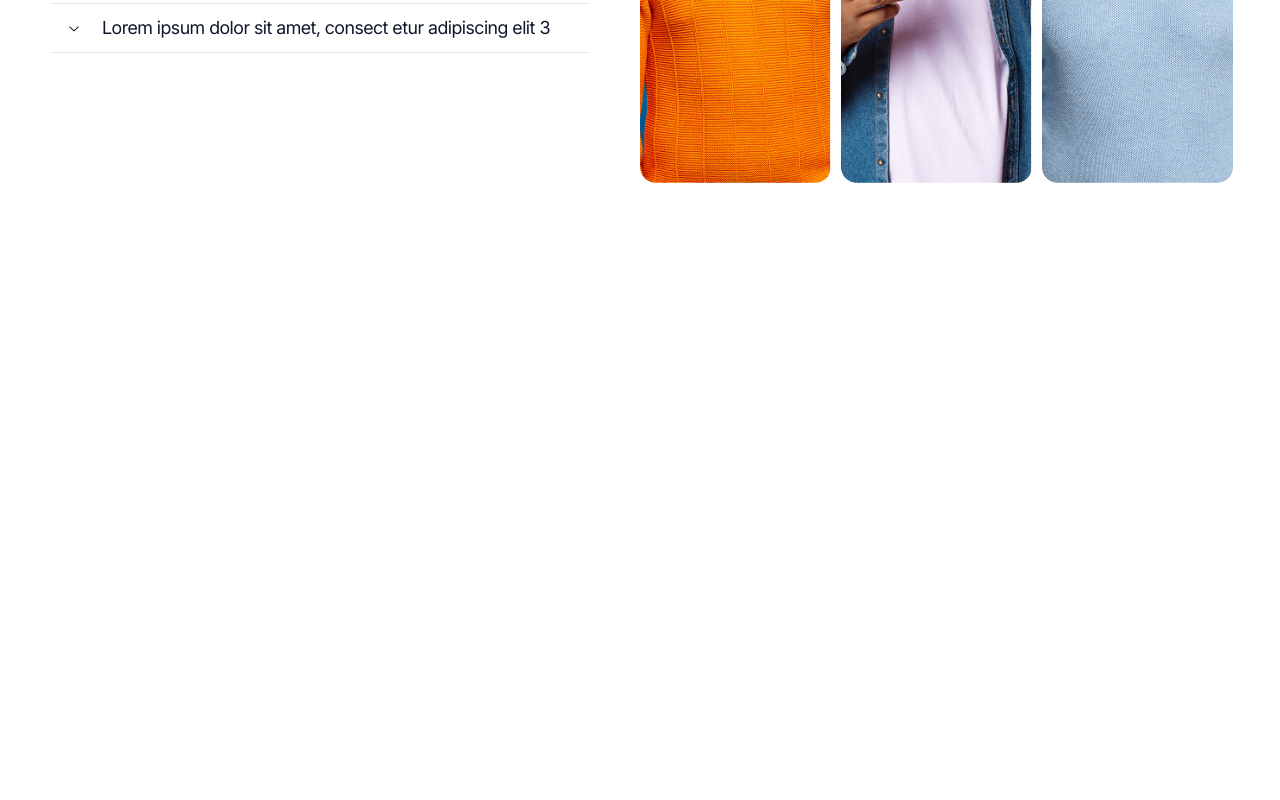
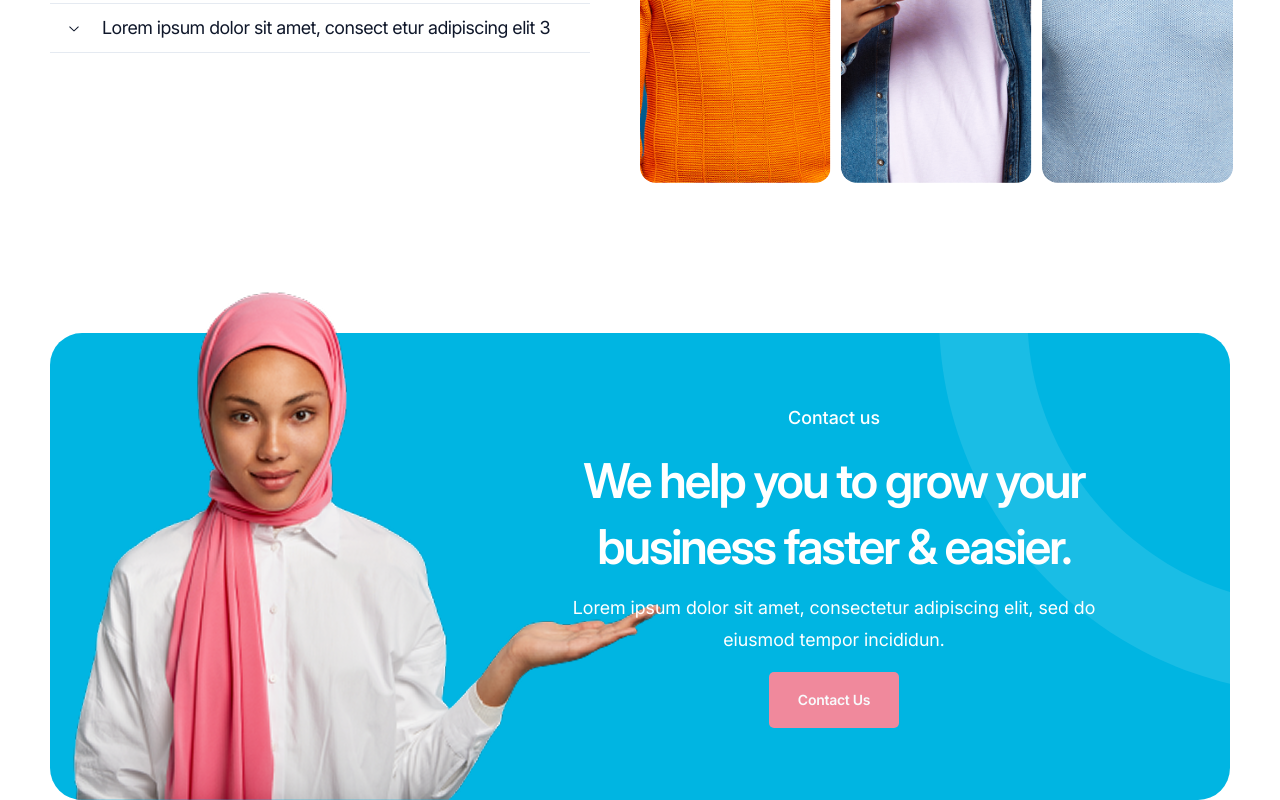
Before and after one commit to EugeneKh1988/agency-client, a Next.js app: page / in a window 1280 px wide. Shown: the part 6453-7253 px from the top of the page. Before the commit the page ends 6636 px from the top, so only its background shows below. Built offline with nearby package versions, Linux system fonts and the light colour scheme.

Commit message:
added contact component

```diff
--- a/src/app/page.tsx
+++ b/src/app/page.tsx
@@ -1,4 +1,5 @@
 import Choose from "@/components/Choose";
+import Contact from "@/components/Contact";
 import Faq from "@/components/Faq";
 import Hero from "@/components/Hero";
 import Nav from "@/components/Nav";
@@ -22,6 +23,7 @@ export default function Home() {
       <Pricing />
       <Testimonials />
       <Faq />
+      <Contact />
     </>
   );
 }
--- /dev/null
+++ b/src/components/Contact.tsx
@@ -0,0 +1,49 @@
+import Container from "@/components/Container";
+import contact from "../../public/contact.png";
+import ellipse from "../../public/ellipse.svg";
+import Image from "next/image";
+import { Button } from "@mantine/core";
+import Link from "next/link";
+
+export interface ContactProps {
+  className?: string;
+}
+
+const Contact: React.FC<ContactProps> = ({ className }) => {
+  const classNameValue = className ? `${className}` : "";
+
+  return (
+    <Container className={`mt-100 md:mt-150 ${classNameValue}`}>
+      <div className="rounded-[32px] bg-shakespeare relative min-h-450 lg:min-h-467">
+        <div className="absolute z-2 left-0 right-0 bottom-0 top-0 py-50 lg:py-71 px-25 lg:pr-113 flex justify-center lg:justify-end">
+          <div className="text-center text-white md:max-w-566">
+            <p className="text-[18px] leading-28 font-medium">Contact us</p>
+            <h1 className="mt-8 md:mt-16 text-[32px] leading-52 md:text-[48px] md:leading-66 font-semibold tracking-[-2px]">
+              We help you to grow your business faster & easier.
+            </h1>
+            <p className="mt-12 text-[18px] leading-32">
+              Lorem ipsum dolor sit amet, consectetur adipiscing elit, sed do
+              eiusmod tempor incididun.
+            </p>
+            <Button
+              variant="filled"
+              component={Link}
+              href="/contact"
+              className="mt-12 md:mt-16 min-h-56 px-28 text-black-haze bg-mauvelous hover:bg-mauvelous-600 text-[14px] leading-20 tracking-[-0.02em] font-semibold"
+            >
+              Contact Us
+            </Button>
+          </div>
+        </div>
+        <div className="absolute left-0 bottom-0 hidden lg:block">
+          <Image src={contact} alt="" />
+        </div>
+        <div className="absolute top-0 right-0">
+          <Image src={ellipse} alt="" />
+        </div>
+      </div>
+    </Container>
+  );
+};
+
+export default Contact;
```
Also changed, not shown: public/contact.png (added), public/ellipse.svg (added).
